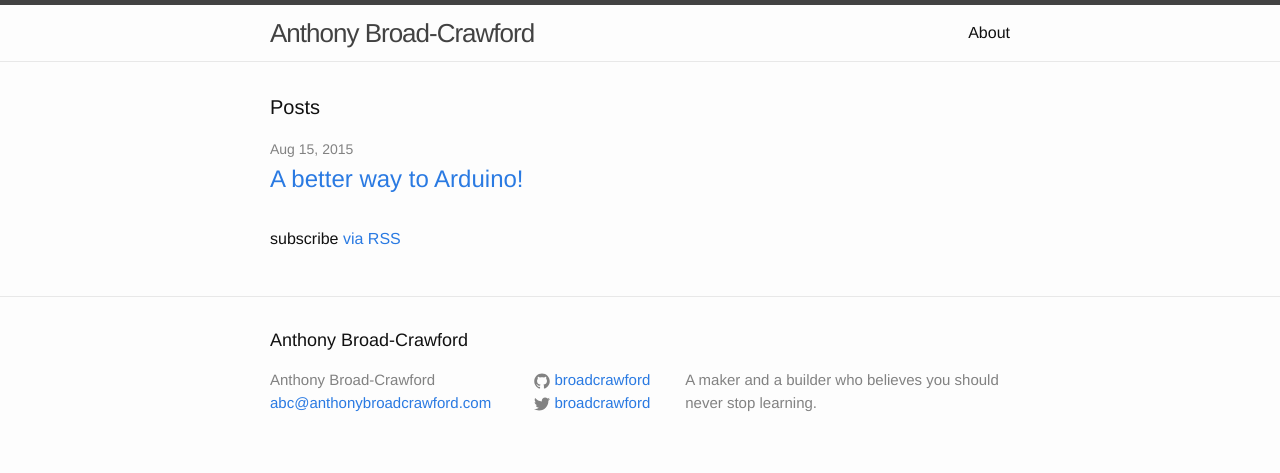
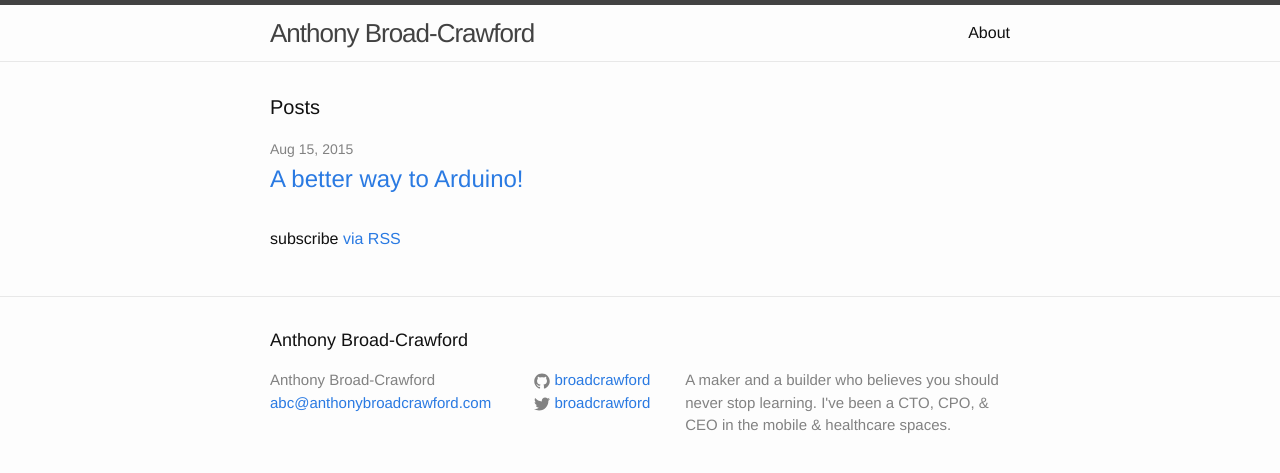
Before and after one commit to AnthonyBroadCrawford/anthonybroadcrawford.github.io, a Jekyll site: the page built from index.html, in a window 1280 px wide. Shown: the top 473 px of the page. Built offline with Jekyll 4.4.1, drawn with Linux system fonts in a browser that asks for light colours.

Commit message:
updated footer bio

```diff
--- a/_config.yml
+++ b/_config.yml
@@ -2,7 +2,7 @@
 title: Anthony Broad-Crawford
 email: abc@anthonybroadcrawford.com
 description: > # this means to ignore newlines until "baseurl:"
-  A maker and a builder who believes you should never stop learning.
+  A maker and a builder who believes you should never stop learning.  I've been a CTO, CPO, & CEO in the mobile & healthcare spaces.
 baseurl: "" # the subpath of your site, e.g. /blog/
 url: "http://blog.anthonybroadcrawford.com" # the base hostname & protocol for your site
 twitter_username: broadcrawford
```
Also changed, not shown: 4 other files.
